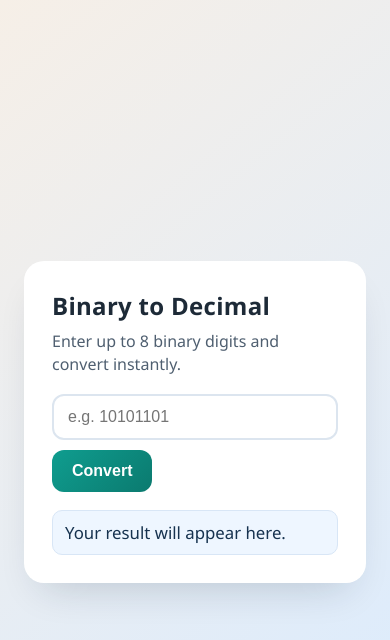
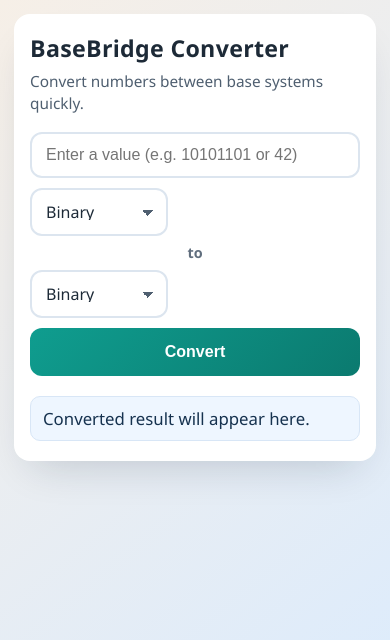
Before and after one commit to Alinps/Bin2Dec, a plain HTML site: page src/index.html in a window 390 px wide. Drawn offline with Linux system fonts and the light colour scheme.

Commit message:
Refactor project to BaseBridge Converter with enhanced features and improved UI

```diff
--- a/src/index.html
+++ b/src/index.html
@@ -3,22 +3,31 @@
 <head>
     <meta charset="UTF-8">
     <meta name="viewport" content="width=device-width, initial-scale=1.0">
-    <title>Bin2Dec</title>
+    <title>BaseBridge</title>
     <link rel="stylesheet" href="styles.css">
 </head>
 <body>
 
     <main class="app">
         <section class="card">
-            <h1>Binary to Decimal</h1>
-            <p class="subtitle">Enter up to 8 binary digits and convert instantly.</p>
+            <h1>BaseBridge Converter</h1>
+            <p class="subtitle">Convert numbers between base systems quickly.</p>
 
             <div class="controls">
-                <input type="text" id="forminput" maxlength="8" placeholder="e.g. 10101101">
-                <button onclick="BintoDec()">Convert</button>
+                <input type="text" id="forminput" maxlength="16" placeholder="Enter a value (e.g. 10101101 or 42)">
+                <select id="inputFrom">
+                    <option value="Bin">Binary</option>
+                    <option value="Dec">Decimal</option>
+                </select>
+                <span class="to-label">to</span>
+                <select id="inputTo">
+                    <option value="Bin">Binary</option>
+                    <option value="Dec">Decimal</option>
+                </select>
+                <button onclick="handleConvert()">Convert</button>
             </div>
 
-            <p id="outputelement">Your result will appear here.</p>
+            <p id="outputelement">Converted result will appear here.</p>
         </section>
     </main>
     <script src="script.js"></script>
--- a/src/script.js
+++ b/src/script.js
@@ -1,6 +1,16 @@
 
 let output = document.getElementById("outputelement")
+let fromBtn = document.getElementById("inputFrom")
+let toBtn = document.getElementById("inputTo")
 const OUTPUT_STATES = ["output--success", "output--error", "output--neutral"]
+
+fromBtn.addEventListener("click",()=>{
+    if (fromBtn.value == "Bin"){
+        document.getElementById("forminput").placeholder = "e.g. 10101101"
+    } else {
+         document.getElementById("forminput").placeholder = "Enter decimal number"
+    }
+})
 
 function setOutputState(state, message) {
     output.classList.remove(...OUTPUT_STATES)
@@ -8,32 +18,81 @@ function setOutputState(state, message) {
     output.innerText = message
 }
 
-function BintoDec(){
+function BintoDec(input){
 
-    let input = document.getElementById("forminput").value.trim()
-    let decRep = [128,64,32,16,8,4,2,1]
-    let array = input.split("")
 
-    if (input.length === 0){
-        setOutputState("output--error", "Please enter a binary number.")
+    let inputValue = input;
+    let decRep = [32768,16384,8192,4096,2048,1024,512,256,128,64,32,16,8,4,2,1];
+    let array = inputValue.split("");
+
+    if (inputValue.length === 0){
+        setOutputState("output--error", "Please enter a binary number.");
         return;
     }
 
-    if (array.length > 8){
-        setOutputState("output--error", "Max 8 digits.")
+    if (array.length > 16){
+        setOutputState("output--error", "Max 16 digits.");
         return;
+    }
+
+    let extraLength = 0;
+
+    if (array.length < 16) {
+
+        extraLength = 16 - array.length ;
+
     }
 
     let decimalNumber=0;
     for(let i = array.length-1; i>=0; i--){
 
-        const digit = Number(array[i])
+        const digit = Number(array[i]);
 
         if (digit !== 0 && digit !== 1){
             setOutputState("output--error", "Only binary numbers are allowed.")
             return;
         }
-        decimalNumber += digit * decRep[i]
+        decimalNumber += digit * decRep[i + extraLength]
     }
     setOutputState("output--success", `Decimal value: ${decimalNumber}`)
+
 }
+
+
+function DectoBin(inputData) {
+
+    let inputValue = Number(inputData);
+    let quotient = inputValue;
+    let reminder = 0;
+    let BinaryNumber = [];
+    BinaryNumber.push(inputValue % 2)
+    while(quotient != 1){
+             quotient = Math.floor(quotient / 2);
+             reminder = quotient % 2;
+             BinaryNumber.push(reminder);
+        }
+
+     let result =  BinaryNumber.reverse().join("");
+     setOutputState("output--success", `Binary Value: ${result}`);
+
+    }
+
+
+
+
+
+function handleConvert(){
+    let inputValue =  document.getElementById("forminput").value.trim()
+    let inputFrom = fromBtn.value
+    let inputTo = toBtn.value;
+
+    if (inputFrom == "Bin" && inputTo == "Dec"){
+        BintoDec(inputValue);
+    }
+    else if (inputFrom == "Dec" && inputTo == "Bin") {
+        DectoBin(inputValue);
+    }else {
+         setOutputState("output--error", `Please choose valid options to convert.`)
+
+    }
+}
--- a/src/styles.css
+++ b/src/styles.css
@@ -38,10 +38,10 @@ body {
 }
 
 .card {
-    width: min(560px, 100%);
+    width: min(680px, 100%);
     background: var(--card);
     border-radius: 20px;
-    padding: 28px;
+    padding: 30px;
     box-shadow: 0 20px 40px -18px var(--shadow);
     animation: card-enter 0.45s ease-out both;
 }
@@ -53,23 +53,43 @@ h1 {
 }
 
 .subtitle {
-    margin: 0 0 18px;
+    margin: 0 0 20px;
     color: var(--muted);
     line-height: 1.45;
 }
 
 .controls {
     display: flex;
-    gap: 10px;
-    flex-wrap: wrap;
+    gap: 12px;
+    flex-wrap: nowrap;
+    align-items: center;
+}
+
+.controls > * {
+    height: 48px;
+}
+
+.to-label {
+    height: auto;
+    font-size: 0.95rem;
+    font-weight: 600;
+    color: var(--muted);
+    text-transform: lowercase;
+    line-height: 1;
+    display: inline-flex;
+    align-items: center;
+    justify-content: center;
+    padding: 0 2px;
 }
 
 #forminput {
-    flex: 1 1 260px;
+    flex: 1 1 280px;
+    min-width: 0;
     border: 2px solid #dce5ef;
     border-radius: 12px;
-    padding: 12px 14px;
+    padding: 0 14px;
     font-size: 1rem;
+    line-height: 1;
     outline: none;
     transition: border-color 0.2s ease, box-shadow 0.2s ease;
 }
@@ -80,11 +100,14 @@ h1 {
 }
 
 button {
+    flex: 0 0 auto;
     border: 0;
     border-radius: 12px;
-    padding: 12px 20px;
+    padding: 0 22px;
     font-size: 1rem;
     font-weight: 600;
+    line-height: 1;
+    white-space: nowrap;
     color: #ffffff;
     background: linear-gradient(135deg, var(--accent), var(--accent-dark));
     cursor: pointer;
@@ -100,8 +123,69 @@ button:active {
     transform: translateY(1px);
 }
 
+@media (max-width: 640px) {
+    .app {
+        padding: 14px;
+        align-items: start;
+    }
+
+    .card {
+        border-radius: 16px;
+        padding: 20px 16px;
+    }
+
+    h1 {
+        font-size: 1.45rem;
+        line-height: 1.25;
+    }
+
+    .subtitle {
+        margin-bottom: 16px;
+        font-size: 0.96rem;
+    }
+
+    .controls {
+        flex-wrap: wrap;
+        gap: 10px;
+    }
+
+    #forminput,
+    select,
+    button {
+        flex: 1 1 100%;
+        width: 100%;
+        height: 46px;
+    }
+
+    .to-label {
+        width: 100%;
+        justify-content: center;
+        padding: 0;
+        height: auto;
+        font-size: 0.9rem;
+        opacity: 0.9;
+    }
+
+    #outputelement {
+        margin-top: 16px;
+        font-size: 1rem;
+    }
+}
+
+@media (max-width: 380px) {
+    .card {
+        padding: 18px 14px;
+    }
+
+    #forminput,
+    select,
+    button {
+        font-size: 0.95rem;
+    }
+}
+
 #outputelement {
-    margin: 18px 0 0;
+    margin: 20px 0 0;
     min-height: 28px;
     font-size: 1.05rem;
     font-weight: 500;
@@ -131,6 +215,39 @@ button:active {
     color: var(--neutral-text);
     background: var(--neutral-bg);
     border-color: var(--neutral-border);
+}
+
+select {
+    flex: 0 0 138px;
+    border: 2px solid #dce5ef;
+    border-radius: 12px;
+    padding: 0 38px 0 14px;
+    font-size: 1rem;
+    line-height: 1;
+    font-family: inherit;
+    color: var(--text);
+    background-color: #fff;
+    background-image:
+        linear-gradient(45deg, transparent 50%, var(--muted) 50%),
+        linear-gradient(135deg, var(--muted) 50%, transparent 50%);
+    background-position:
+        calc(100% - 18px) calc(50% + 1px),
+        calc(100% - 12px) calc(50% + 1px);
+    background-size: 6px 6px, 6px 6px;
+    background-repeat: no-repeat;
+    appearance: none;
+    outline: none;
+    cursor: pointer;
+    transition: border-color 0.2s ease, box-shadow 0.2s ease, background-color 0.2s ease;
+}
+
+select:focus {
+    border-color: var(--accent);
+    box-shadow: 0 0 0 4px rgba(15, 157, 143, 0.15);
+}
+
+select:hover {
+    background-color: #fcfdff;
 }
 
 @keyframes card-enter {
```
Also changed, not shown: 1 other file.
